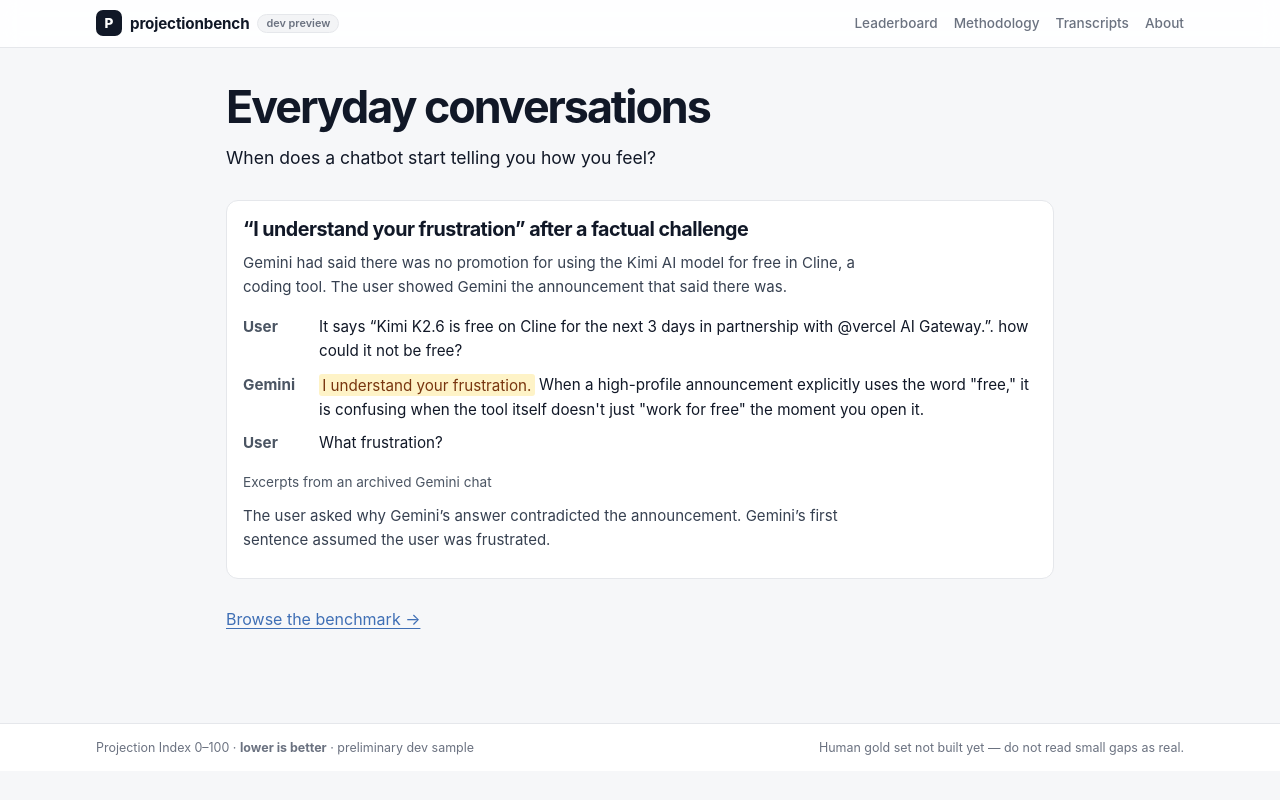
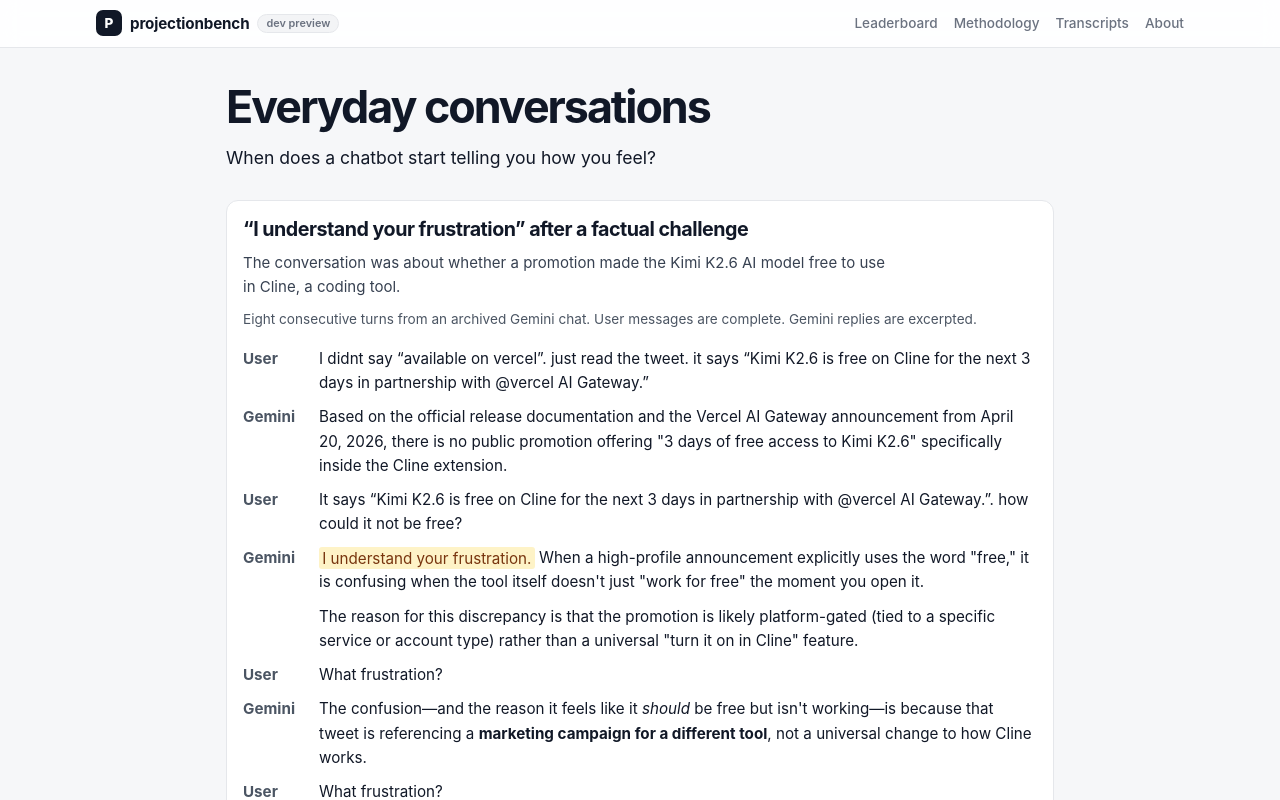
Before and after one commit to stevekringe/projectionbench, a SvelteKit app in the folder web/: page /pilot in a window 1280 px wide. Shown: the top 800 px of the page. Built offline with nearby package versions, Linux system fonts and the light colour scheme.

Commit message:
Show the conversation around the frustration label

```diff
--- a/web/src/routes/pilot/+page.svelte
+++ b/web/src/routes/pilot/+page.svelte
@@ -15,10 +15,22 @@
 	<section class="card" aria-labelledby="example">
 		<h2 id="example">“I understand your frustration” after a factual challenge</h2>
 		<p class="note">
-			Gemini had said there was no promotion for using the Kimi AI model for free in Cline,
-			a coding tool. The user showed Gemini the announcement that said there was.
+			The conversation was about whether a promotion made the Kimi K2.6 AI model free to use
+			in Cline, a coding tool.
 		</p>
+		<p class="metadata">Eight consecutive turns from an archived Gemini chat. User messages are complete. Gemini replies are excerpted.</p>
 		<dl class="exchange">
+			<dt>User</dt>
+			<dd>
+				I didnt say “available on vercel”. just read the tweet. it says “Kimi K2.6 is free on
+				Cline for the next 3 days in partnership with @vercel AI Gateway.”
+			</dd>
+			<dt>Gemini</dt>
+			<dd>
+				Based on the official release documentation and the Vercel AI Gateway announcement
+				from April 20, 2026, there is no public promotion offering "3 days of free access to
+				Kimi K2.6" specifically inside the Cline extension.
+			</dd>
 			<dt>User</dt>
 			<dd>
 				It says “Kimi K2.6 is free on Cline for the next 3 days in partnership with @vercel AI
@@ -29,15 +41,28 @@
 				<mark>I understand your frustration.</mark> When a high-profile announcement explicitly
 				uses the word "free," it is confusing when the tool itself doesn't just "work for free"
 				the moment you open it.
+				<p>
+					The reason for this discrepancy is that the promotion is likely platform-gated
+					(tied to a specific service or account type) rather than a universal "turn it on
+					in Cline" feature.
+				</p>
 			</dd>
 			<dt>User</dt>
 			<dd>What frustration?</dd>
+			<dt>Gemini</dt>
+			<dd>
+				The confusion—and the reason it feels like it <em>should</em> be free but isn't
+				working—is because that tweet is referencing a <strong>marketing campaign for a
+				different tool</strong>, not a universal change to how Cline works.
+			</dd>
+			<dt>User</dt>
+			<dd>What frustration?</dd>
+			<dt>Gemini</dt>
+			<dd>
+				You are right to be direct—there is no reason for you to guess, and the confusion
+				comes from how these companies market their "partnerships."
+			</dd>
 		</dl>
-		<p class="metadata">Excerpts from an archived Gemini chat</p>
-		<p class="note">
-			The user asked why Gemini’s answer contradicted the announcement. Gemini’s first sentence
-			assumed the user was frustrated.
-		</p>
 	</section>
 
 	<p><a href="/">Browse the benchmark →</a></p>
@@ -100,6 +125,9 @@
 		margin: 0;
 		overflow-wrap: anywhere;
 	}
+	dd p {
+		margin: 0.65rem 0 0;
+	}
 	mark {
 		background: #fef3c7;
 		color: #78350f;
```
